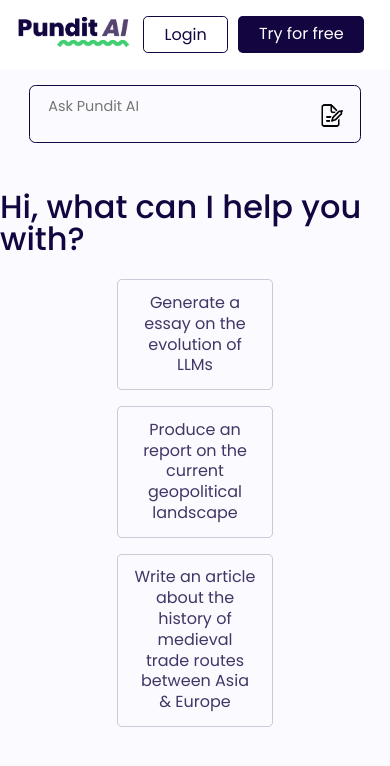
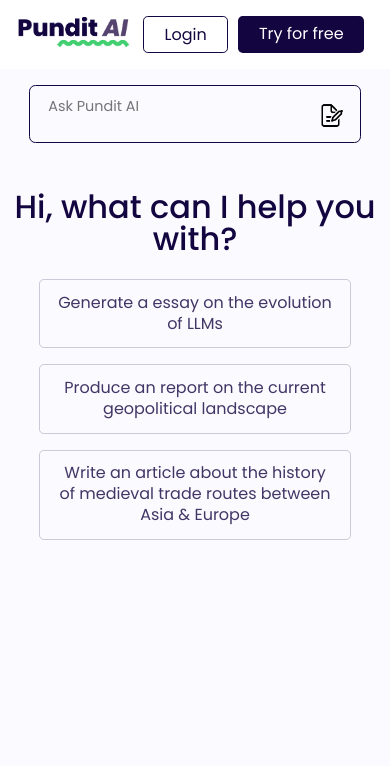
Before and after one commit to JeswinSunsi/PunditAI, a Vue app: page /chat in a window 390 px wide. Shown: the top 766 px of the page. Built offline with nearby package versions, Linux system fonts and the light colour scheme.

Commit message:
add responsive chat placeholder

```diff
--- a/src/components/chat.vue
+++ b/src/components/chat.vue
@@ -107,7 +107,7 @@ onMounted(resizeTextarea); // Reize textarea initially
 
 .fade-into-view {
     opacity: 0;
-    transition: opacity 1s ease;
+    transition: opacity 1.3s ease;
 }
 
 .placeholder-content {
@@ -199,5 +199,13 @@ onMounted(resizeTextarea); // Reize textarea initially
     .response-box {
         width: 80%;
     }
+
+    .placeholder-title {
+        text-align: center;
+    }
+
+    .placeholder-idea {
+        width: 80vw;
+    }
 }
 </style>
```
